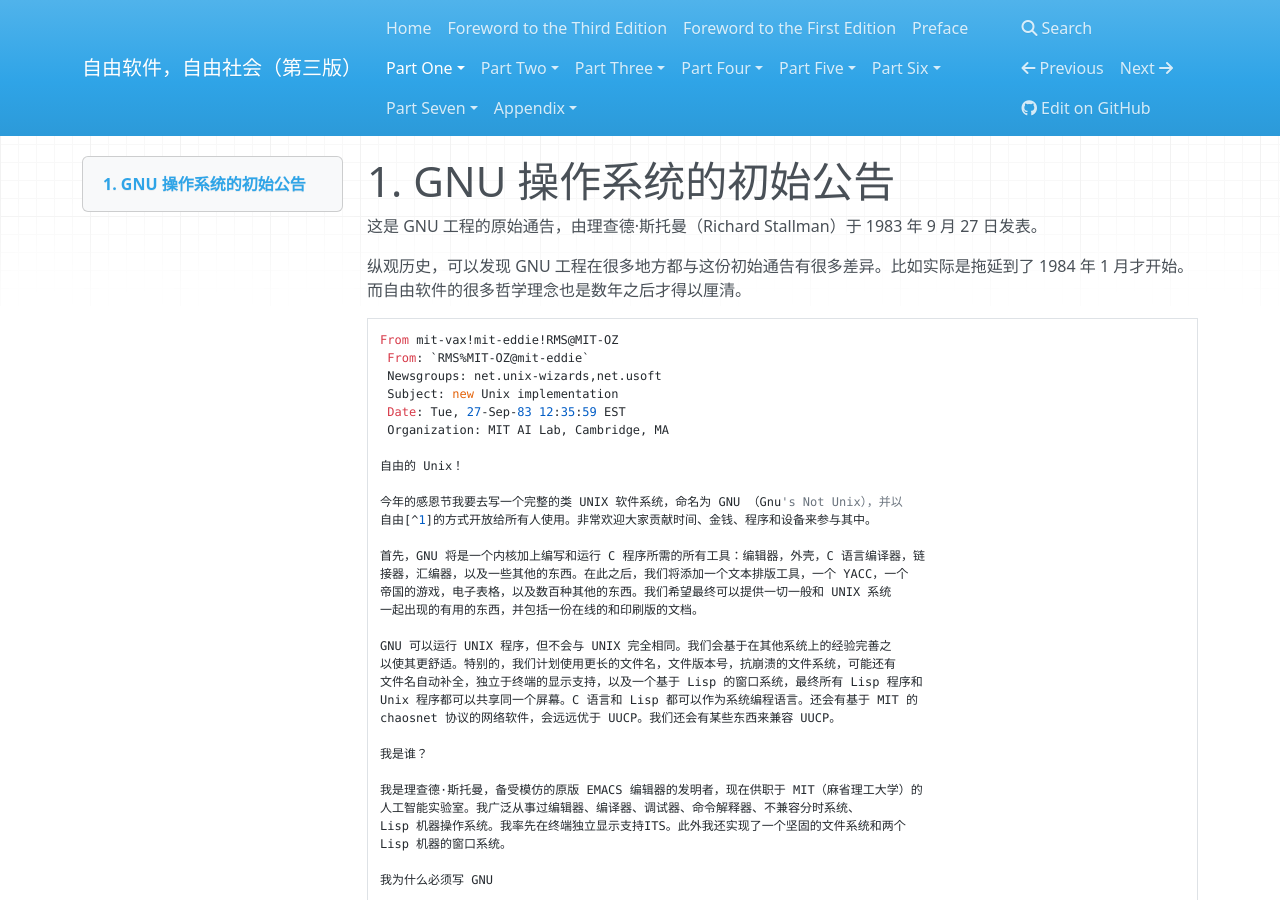
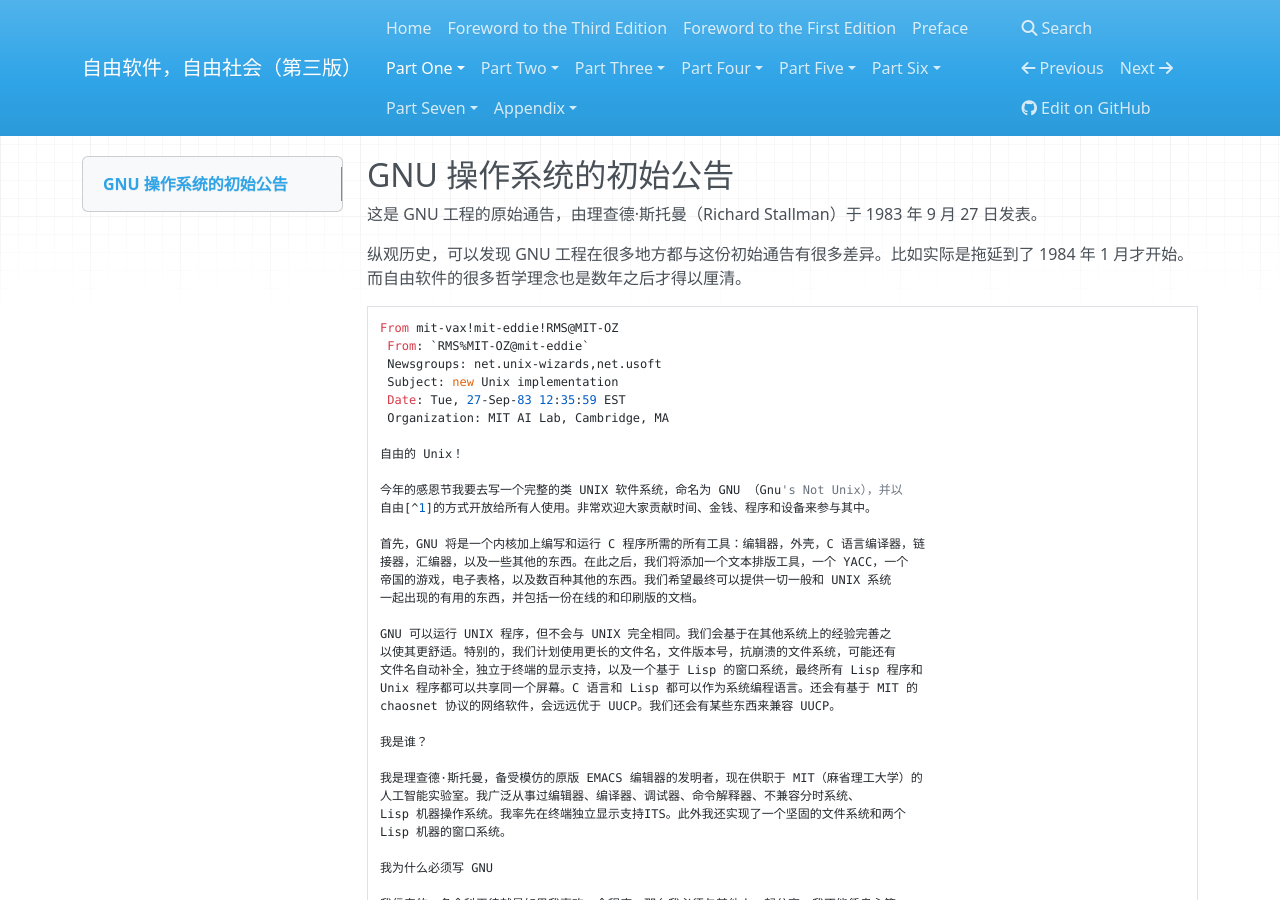
Before and after one commit to beijinglug/fsfs-zh, an MkDocs documentation site: the page built from docs/initial-announcement.md, in a window 1280 px wide and 900 px high. Built offline with MkDocs 1.6.1, drawn with Linux system fonts in a browser that asks for light colours; nearby versions of some CDN libraries; old or Windows-style settings are respelled for this version of MkDocs.

Commit message:
Update initial-announcement.md

`````diff
--- a/docs/initial-announcement.md
+++ b/docs/initial-announcement.md
@@ -1,5 +1,4 @@
-1. GNU 操作系统的初始公告
-========
+## GNU 操作系统的初始公告
 
 这是 GNU 工程的原始通告，由理查德·斯托曼（Richard Stallman）于 1983 年 9 月 27 日发表。
 
@@ -85,6 +84,4 @@
 
 ````
 
-### [(1)](#DOCF1)
-
 [^1]:这里用词没有注意，初衷是想说没有人需要为使用 GNU 系统而索要*授权*。然而这个词没有说的很清晰，结果人们经常以为获取 GNU 的副本需要很少或者免费。而这从来都是不是目的。
`````
